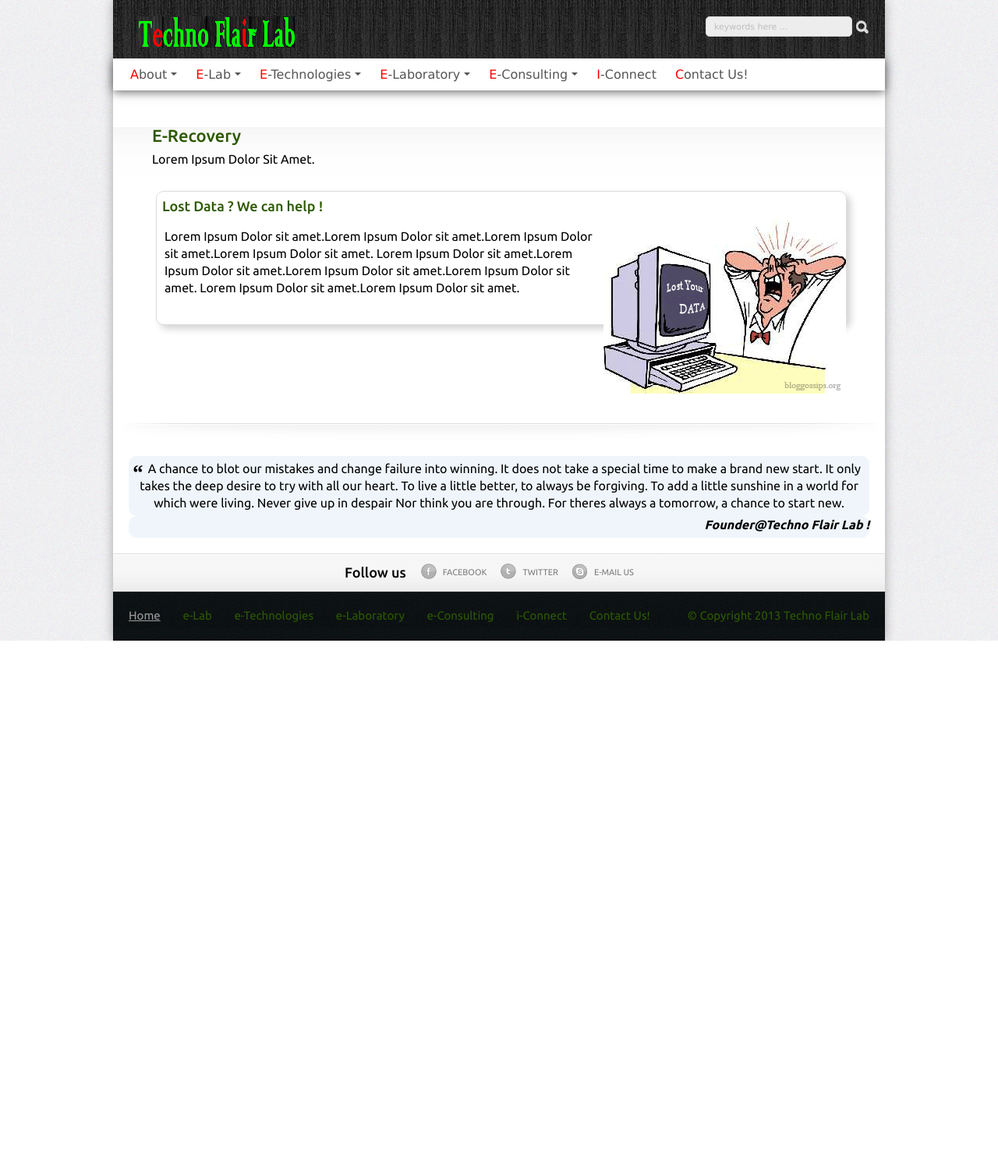
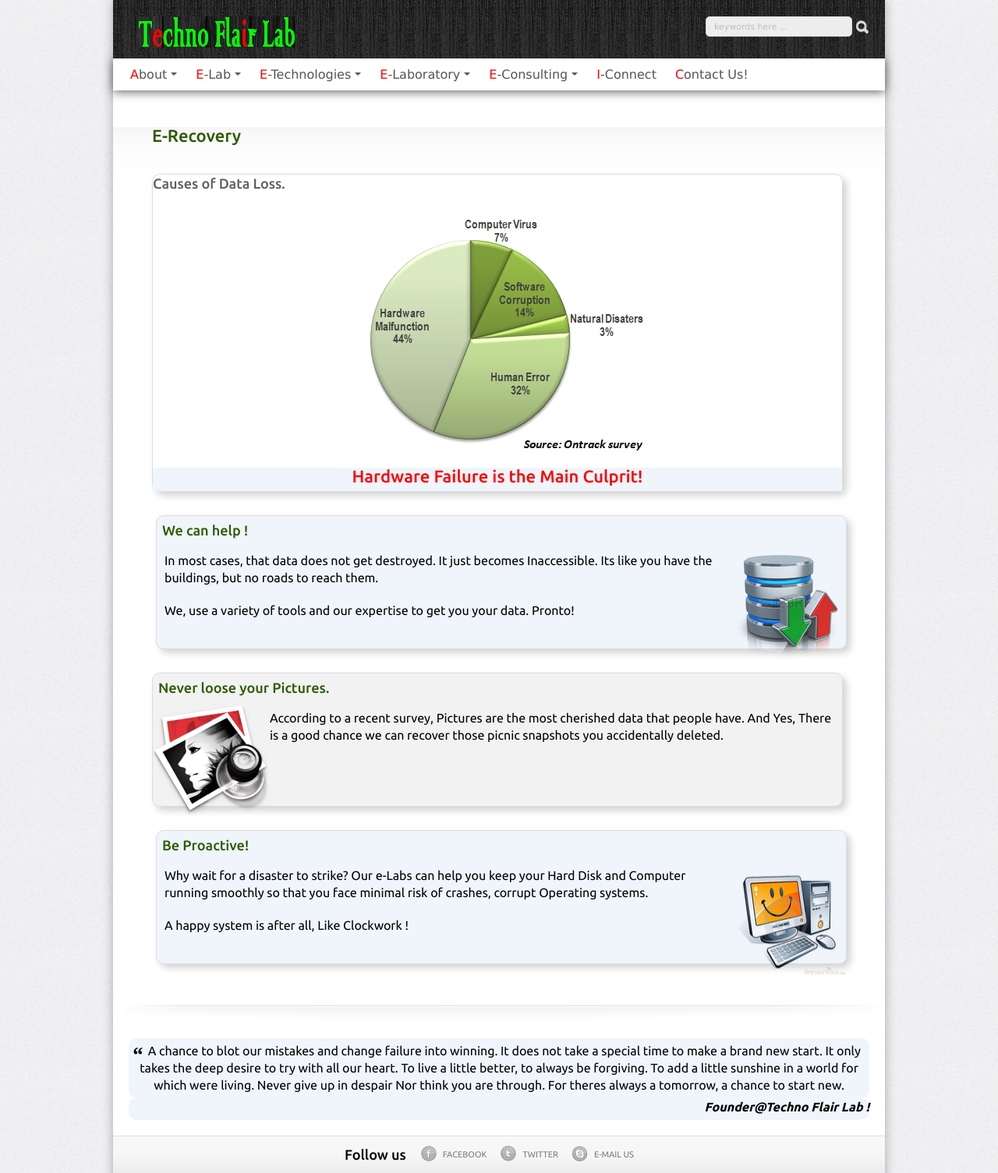
Before and after one commit to ccsCoder/technoflarePHP, a PHP site: page /pages/recovery.php in a window 1280 px wide. Shown: the top 1505 px of the page at 78% size. Before the commit the page ends 822 px from the top, so only its background shows below. Run offline with PHP 8.4, Linux system fonts and the light colour scheme.

Commit message:
-- eRecovery Page

```diff
--- a/css/style.css
+++ b/css/style.css
@@ -217,6 +217,18 @@ p.sub-cat_item_skc {
 }
 
 /* Illustrated Text Holder */
+div.illustrated_text_center {
+    text-align: center;
+    margin-right: 5px;
+    min-height: 170px;
+    margin-top: 30px;
+    border: 1px solid gainsboro;
+    border-radius: 10px;
+    background-color:transparent;
+    transition: box-shadow 1s;
+    box-shadow: 5px 5px 10px lightgray;
+}
+
 div.illustrated_text_left {
     margin-right: 5px;
     min-height: 170px;
--- a/pages/recovery.php
+++ b/pages/recovery.php
@@ -38,21 +38,47 @@
                         <section class="cols">
                                 <div class="col_inner">
 
-                                        <div class="col-cnt-inner">
-                                                <h2>E-Recovery</h2>
-                                                <p>Lorem Ipsum Dolor Sit Amet.</p>
+                                    <div class="col-cnt-inner">
+                                            <h2>E-Recovery</h2>
+                                    </div>
+                                    <div class="illustrated_text_center" >
+                                        <h3 style="text-align: left">Causes of Data Loss.</h3>
+                                        <br/>
+                                        <img src="../images/datalossCause.jpg" alt="dataloss" style="float:center"/>
+                                        <br/>
+                                        <h2 style="color:red;background-color: #EFF5FB">Hardware Failure is the Main Culprit!</h2>
+                                    </div>
+                                    <div class="illustrated_text_right" >
+                                                <h3>We can help !</h3>
+                                                <img src="../images/backup_restore.png" alt="lost data" />
+                                                <p>
+                                                   In most cases, that data does not get destroyed. It just becomes Inaccessible.
+                                                   Its like you have the buildings, but no roads to reach them.
+                                                </p>
+                                                <p>
+                                                    We, use a variety of tools and our expertise to get you your data. Pronto!
+                                                </p>
+                                     </div>
+                                    <div class="illustrated_text_left">
+                                        <h3>Never loose your Pictures.</h3>
+                                        <img src="../images/pic_conv.png" alt="picture_icon" />
+                                        <p>
+                                            According to a recent survey, Pictures are the most cherished data that people have.
+                                            And Yes, There is a good chance we can recover those picnic snapshots you accidentally deleted.
+                                        </p>
+                                    </div>
+                                    <div class="illustrated_text_right">
+                                        <h3>Be Proactive!</h3>
+                                        <img src="../images/happy_comp.png" alt="happy comptuer" />
+                                        <p>
+                                            Why wait for a disaster to strike? Our e-Labs can help you keep your Hard Disk and Computer running smoothly so that
+                                            you face minimal risk of crashes, corrupt Operating systems.
+                                        </p>
+                                        <p>
+                                            A happy system is after all, Like Clockwork !
+                                        </p>
+                                    </div>
 
-                                        </div>
-                                    <div class="illustrated_text_right" style="background: transparent">
-                                                <h3>Lost Data ? We can help !</h3>
-                                                <img src="../images/lost-data.gif" alt="lost data" style="width: 311px;height: 223px"/>
-                                                <p>
-                                                   Lorem Ipsum Dolor sit amet.Lorem Ipsum Dolor sit amet.Lorem Ipsum Dolor sit amet.Lorem Ipsum Dolor sit amet.
-                                                   Lorem Ipsum Dolor sit amet.Lorem Ipsum Dolor sit amet.Lorem Ipsum Dolor sit amet.Lorem Ipsum Dolor sit amet.
-                                                   Lorem Ipsum Dolor sit amet.Lorem Ipsum Dolor sit amet.
-
-                                                </p>
-                                        </div>
                                 </div>
                                 <div class="cl">&nbsp;</div>
                         </section>
```
Also changed, not shown: images/backup_restore.png (added), images/datalossCause.jpg (added), images/happy_comp.png (added), images/pic_conv.png (added).
